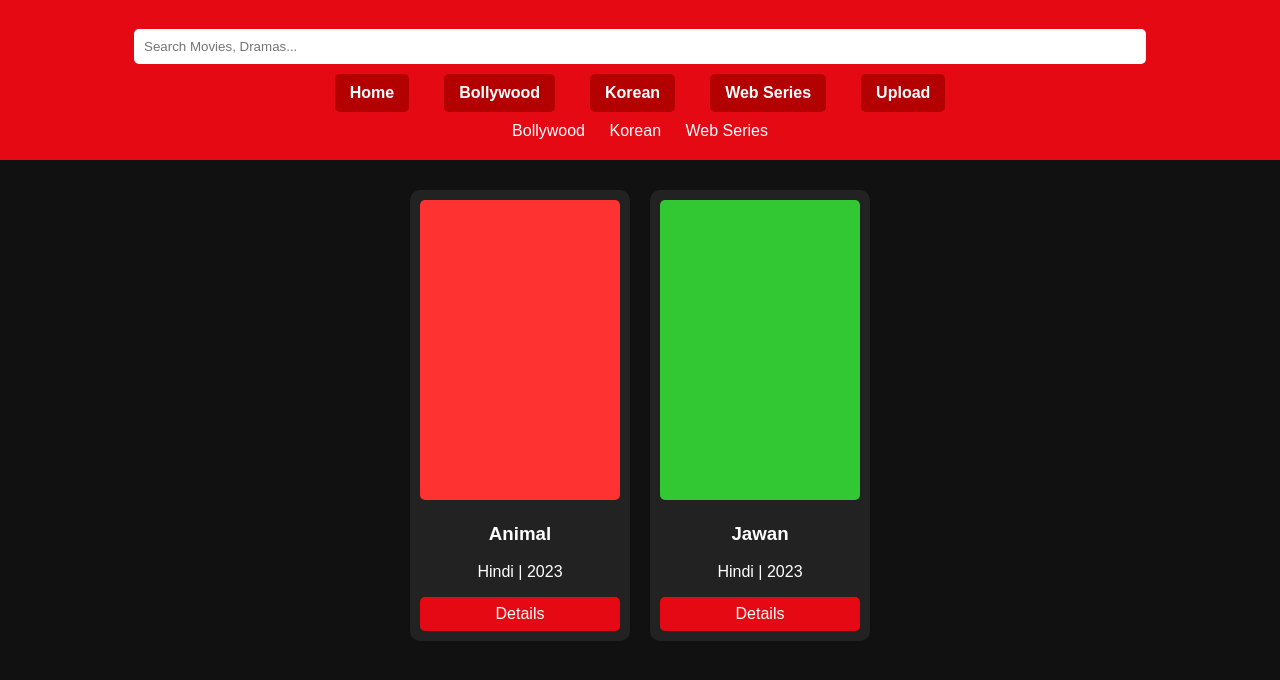
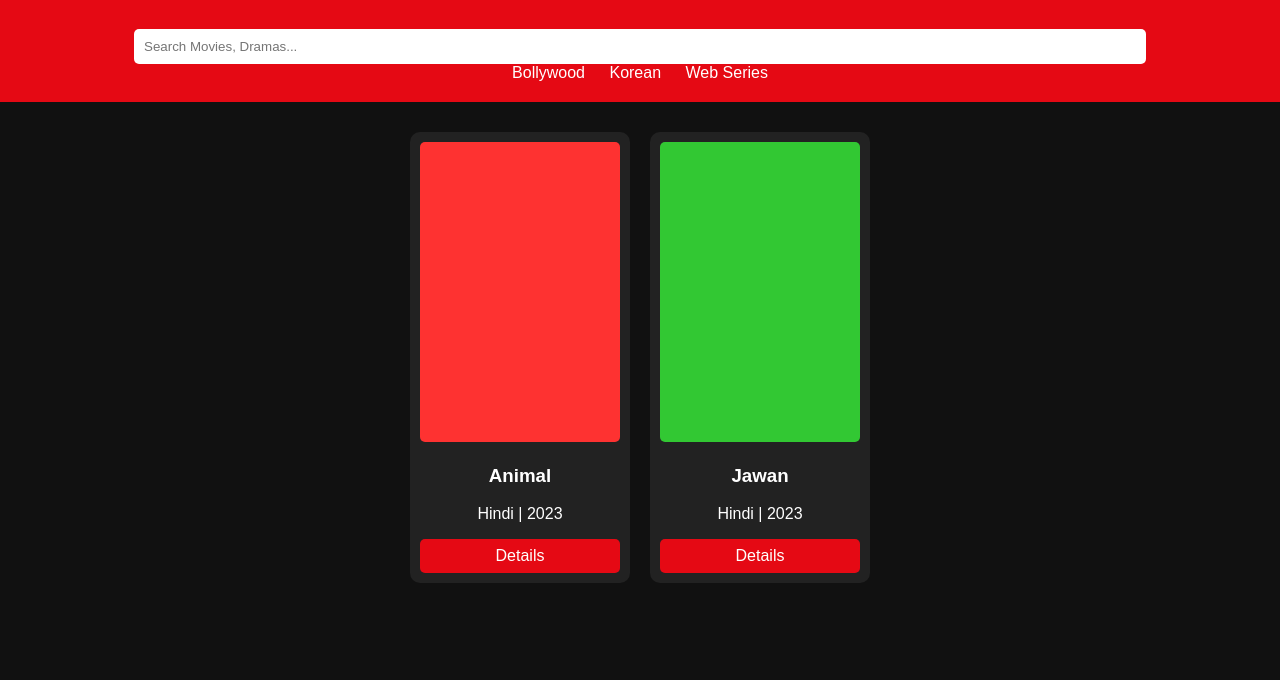
Before and after one commit to Girdhari6378/draamasmoods, a plain HTML site: page index.html in a window 1280 px wide. Shown: the part 82-762 px from the top of the page. Drawn offline with Linux system fonts and the light colour scheme.

Commit message:
Update index.html

```diff
--- a/index.html
+++ b/index.html
@@ -9,13 +9,6 @@
   <header>
     <h1>Dramamovies 🎬</h1>
     <input type="text" id="search" placeholder="Search Movies, Dramas...">
-      <nav class="main-menu">
-    <a href="index.html">Home</a>
-    <a href="categories/bollywood.html">Bollywood</a>
-    <a href="categories/korean.html">Korean</a>
-    <a href="categories/webseries.html">Web Series</a>
-    <a href="upload.html">Upload</a>
-  </nav>
     <nav>
       <a href="categories/bollywood.html">Bollywood</a>
       <a href="categories/korean.html">Korean</a>
```
